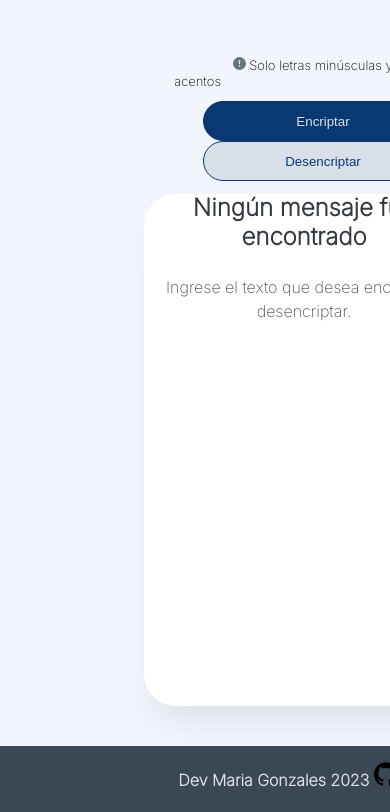
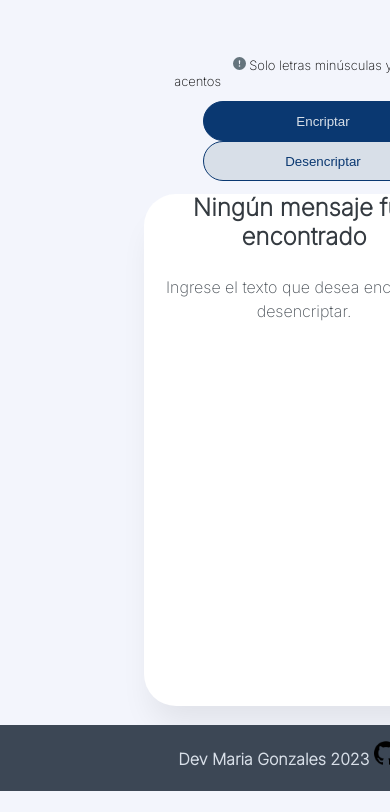
Before and after one commit to MariaGonzalesBaldera/Encriptador-ONE, a website: page index.html in a window 390 px wide. Shown: the part 411-1223 px from the top of the page. After the commit the page ends 1202 px from the top, so only its background shows below. Drawn offline with Linux system fonts and the light colour scheme; some packages are replaced by stand-ins of ours; a script that the page names is missing.

Commit message:
rectificando responsive

```diff
--- a/syle.css
+++ b/syle.css
@@ -148,7 +148,7 @@ body {
   height: 7.8%;
   position: absolute;
   margin: -2em;
-  margin-top: 2.5em;
+  margin-top: 1.2em;
 }
 p.nombre{
   color: #d8dfe8;
```
